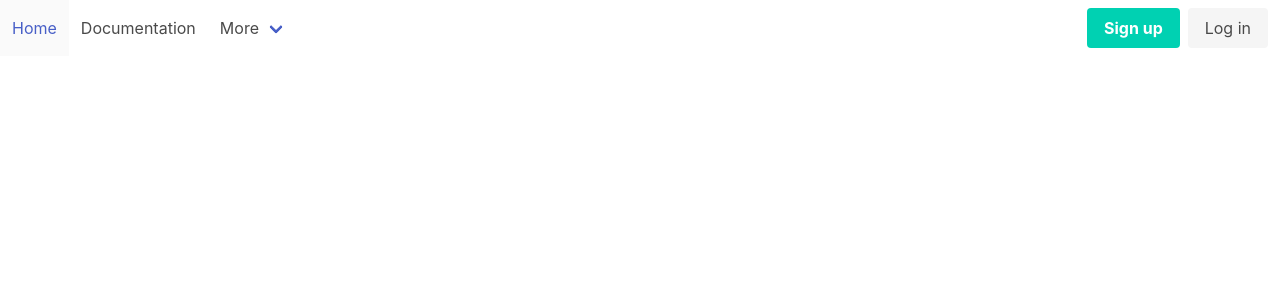
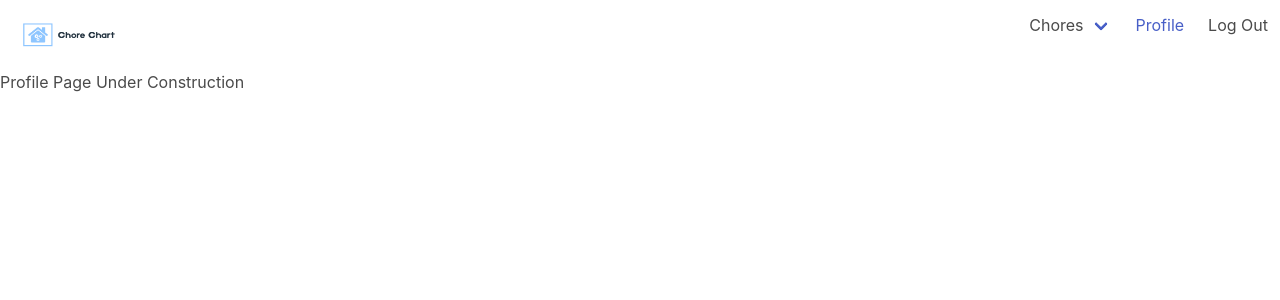
Before and after one commit to joseRFernandez/chore-chart, a Vue app: page /profile in a window 1280 px wide. Shown: the top 300 px of the page. Built offline with nearby package versions, Linux system fonts and the light colour scheme.

Commit message:
[setup] - create bulma setup complete.  also began navbar work

```diff
--- a/src/App.vue
+++ b/src/App.vue
@@ -1,5 +1,8 @@
 <template>
-  <the-navbar></the-navbar>
+  <div class="app">
+    <the-navbar></the-navbar>
+    <router-view />
+  </div>
 </template>
 
 <script>
--- /dev/null
+++ b/src/composables/navbar/NavHamburger.vue
@@ -0,0 +1,45 @@
+<template>
+  <a
+    role="button"
+    class="navbar-burger navbar-dropdown"
+    aria-label="menu"
+    aria-expanded="false"
+    data-target="navbarBasicExample"
+  >
+    <span aria-hidden="true"></span>
+    <span aria-hidden="true"></span>
+    <span aria-hidden="true"></span>
+  </a>
+</template>
+<script>
+export default {
+  name: "NavbarHamburger",
+  data() {
+    return {
+      hamburgerIsOpen: false,
+    };
+  },
+  mounted() {
+    document.addEventListener("DOMContentLoaded", () => {
+      // Get all "navbar-burger" elements
+      const $navbarBurgers = Array.prototype.slice.call(
+        document.querySelectorAll(".navbar-burger"),
+        0
+      );
+
+      // Add a click event on each of them
+      $navbarBurgers.forEach((el) => {
+        el.addEventListener("click", () => {
+          // Get the target from the "data-target" attribute
+          const target = el.dataset.target;
+          const $target = document.getElementById(target);
+
+          // Toggle the "is-active" class on both the "navbar-burger" and the "navbar-menu"
+          el.classList.toggle("is-active");
+          $target.classList.toggle("is-active");
+        });
+      });
+    });
+  },
+};
+</script>
--- /dev/null
+++ b/src/composables/navbar/NavLogo.vue
@@ -0,0 +1,11 @@
+<template>
+  <router-link class="navbar-item" to="/">
+    <img src="@/assets/logos/ChoreChartNavLogo.png" class="nav-logo" />
+  </router-link>
+</template>
+
+<script>
+export default {
+  name: "NavLogo",
+};
+</script>
--- a/src/composables/navbar/TheNavbar.vue
+++ b/src/composables/navbar/TheNavbar.vue
@@ -1,58 +1,38 @@
 <template>
   <nav class="navbar" role="navigation" aria-label="main navigation">
     <div class="navbar-brand">
-      <!-- // this is where the logo will go -->
-
-      <a
-        role="button"
-        class="navbar-burger"
-        aria-label="menu"
-        aria-expanded="false"
-        data-target="navbarBasicExample"
-      >
-        <span aria-hidden="true"></span>
-        <span aria-hidden="true"></span>
-        <span aria-hidden="true"></span>
-      </a>
+      <NavLogo />
+      <NavbarHamburger />
     </div>
 
     <div id="navbarBasicExample" class="navbar-menu">
-      <div class="navbar-start">
-        <a class="navbar-item"> Home </a>
-
-        <a class="navbar-item"> Documentation </a>
-
+      <div class="navbar-end">
         <div class="navbar-item has-dropdown is-hoverable">
-          <a class="navbar-link"> More </a>
+          <a class="navbar-link"> Chores </a>
 
           <div class="navbar-dropdown">
-            <a class="navbar-item"> About </a>
-            <a class="navbar-item"> Jobs </a>
-            <a class="navbar-item"> Contact </a>
+            <a class="navbar-item">Create</a>
             <hr class="navbar-divider" />
-            <a class="navbar-item"> Report an issue </a>
           </div>
         </div>
-      </div>
-
-      <div class="navbar-end">
         <div class="navbar-item">
-          <div class="buttons">
-            <a class="button is-primary">
-              <strong>Sign up</strong>
-            </a>
-            <a class="button is-light"> Log in </a>
-          </div>
+          <router-link to="profile">Profile</router-link>
         </div>
+        <hr />
+        <div class="navbar-item">Log Out</div>
       </div>
     </div>
   </nav>
 </template>
 
 <script>
+import NavLogo from "../navbar/NavLogo";
+import NavbarHamburger from "../navbar/NavHamburger";
 export default {
   name: "TheNavbar",
+  components: {
+    NavLogo,
+    NavbarHamburger,
+  },
 };
 </script>
-
-<style lang="scss"></style>
--- a/src/router/index.js
+++ b/src/router/index.js
@@ -1,15 +1,20 @@
 import { createRouter, createWebHistory } from "vue-router";
 
 const routes = [
-  // {
-  //   path: "/about",
-  //   name: "about",
-  //   // route level code-splitting
-  //   // this generates a separate chunk (about.[hash].js) for this route
-  //   // which is lazy-loaded when the route is visited.
-  //   component: () =>
-  //     import(/* webpackChunkName: "about" */ "../views/AboutView.vue"),
-  // },
+  {
+    path: "/",
+    name: "home",
+    component: () =>
+      import(/* webpackChunkName: "about" */ "../views/home/HomePage.vue"),
+  },
+  {
+    path: "/profile",
+    name: "profilePage",
+    component: () =>
+      import(
+        /* webpackChunkName: "about" */ "../views/profilePage/ProfilePage.vue"
+      ),
+  },
 ];
 
 const router = createRouter({
--- a/src/sass/myStyles.scss
+++ b/src/sass/myStyles.scss
@@ -1,3 +1,7 @@
 @charset "utf-8";
 @import "../../node_modules/bulma/bulma.sass";
 @import "./variables/myColors.scss";
+@import "./variables/myBreakpoints.scss";
+
+//component styles
+@import "./theNavbar.scss";
--- a/src/sass/theNavbar.scss
+++ b/src/sass/theNavbar.scss
@@ -0,0 +1,13 @@
+.navbar-brand {
+  height: $nav-height;
+
+  .nav-logo {
+    width: 112px;
+    height: 28px;
+  }
+}
+
+.navbar-menu {
+  position: absolute;
+  width: 100%;
+}
--- /dev/null
+++ b/src/sass/variables/myBreakpoints.scss
@@ -0,0 +1 @@
+$nav-height: 70px;
--- /dev/null
+++ b/src/views/home/HomePage.vue
@@ -0,0 +1,11 @@
+<template>
+  <div>
+    <h2>Home Page Under Construction...</h2>
+  </div>
+</template>
+
+<script>
+export default {
+  name: "home-page",
+};
+</script>
--- /dev/null
+++ b/src/views/profilePage/ProfilePage.vue
@@ -0,0 +1,8 @@
+<template>
+  <h2>Profile Page Under Construction</h2>
+</template>
+<script>
+export default {
+  name: "ProfilePage",
+};
+</script>
```
Also changed, not shown: src/assets/logos/ChoreChartIcon.png (added), src/assets/logos/ChoreChartNavLogo.png (added).
